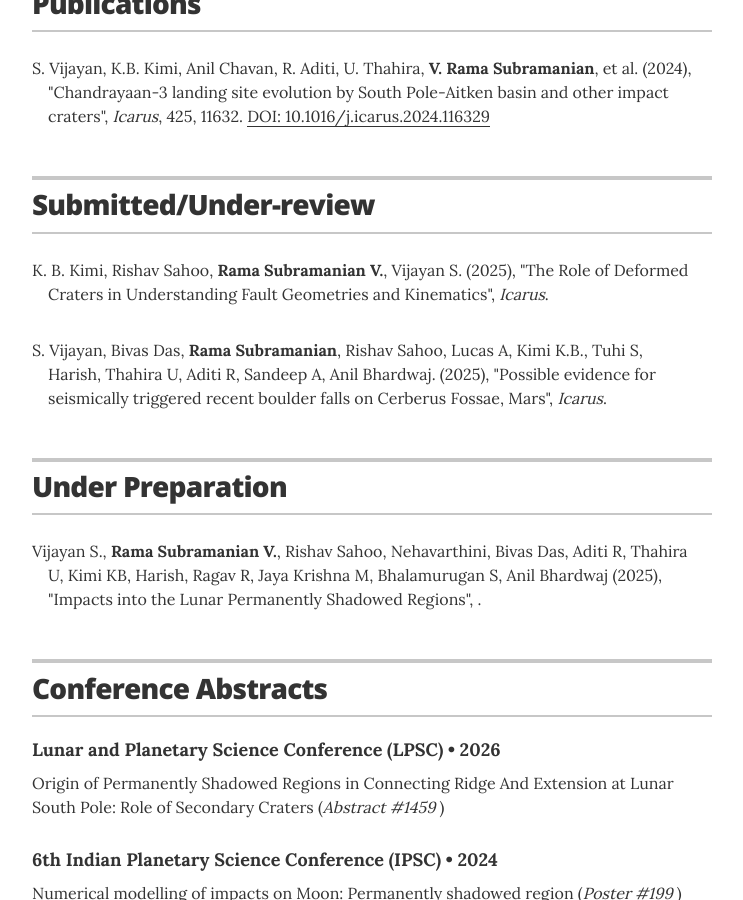
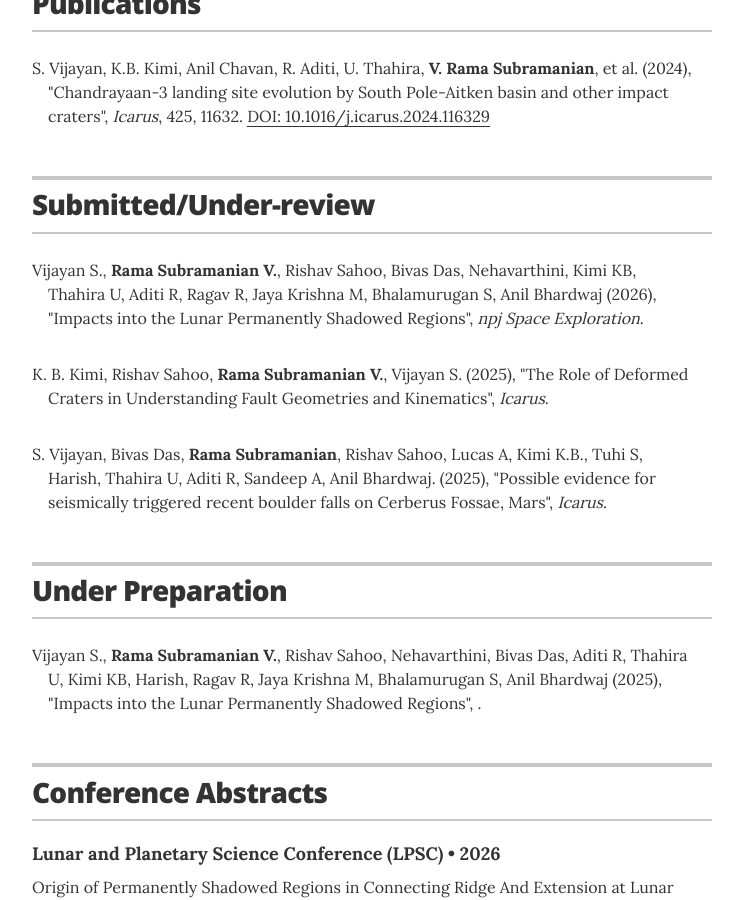
Before and after one commit to rasnv/rasnv.github.io, a Jekyll site: the page built from index.html, in a window 1280 px wide and 900 px high, scrolled down 1046 px. Shown: the whole window, without its empty margins (268-1011 px from the left). Built offline with Jekyll 4.4.1, drawn with Linux system fonts in a browser that asks for light colours.

Commit message:
Update underreview.yml

```diff
--- a/_data/underreview.yml
+++ b/_data/underreview.yml
@@ -4,6 +4,12 @@
 #  journal: Icarus
 #  volume: 128
 #  year: 2025
+#  pages: Under-preparation
+- title: 'Impacts into the Lunar Permanently Shadowed Regions'
+  authors: 'Vijayan S., <b>Rama Subramanian V.</b>, Rishav Sahoo, Bivas Das, Nehavarthini, Kimi KB, Thahira U, Aditi R, Ragav R, Jaya Krishna M, Bhalamurugan S, Anil Bhardwaj'
+  journal: npj Space Exploration
+#  volume: 128
+  year: 2026
 #  pages: Under-preparation
 
 - title: 'The Role of Deformed Craters in Understanding Fault Geometries and Kinematics'
```
